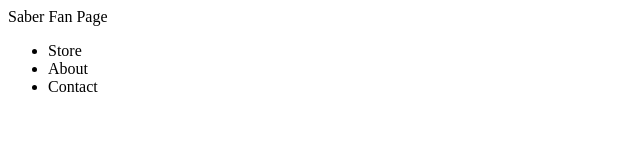
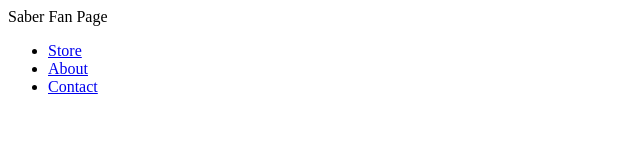
Before and after one commit to jacksonwu226/odin-landing-page, a plain HTML site: page index.html in a window 1280 px wide. Shown: the whole page, without its empty margins (0-640 px from the left). Drawn offline with Linux system fonts and the light colour scheme.

Commit message:
Changed list to links for right header
Before it was just a list that didn't do anything

```diff
--- a/index.html
+++ b/index.html
@@ -13,9 +13,9 @@
     </div>
     <div class="right-header">
       <ul class="header-link">
-        <li>Store</li>
-        <li>About</li>
-        <li>Contact</li>
+        <li><a href="#">Store</a></li>
+        <li><a href="#">About</a></li>
+        <li><a href="#">Contact</a></li>
       </ul>
     </div>
   </div>
```
